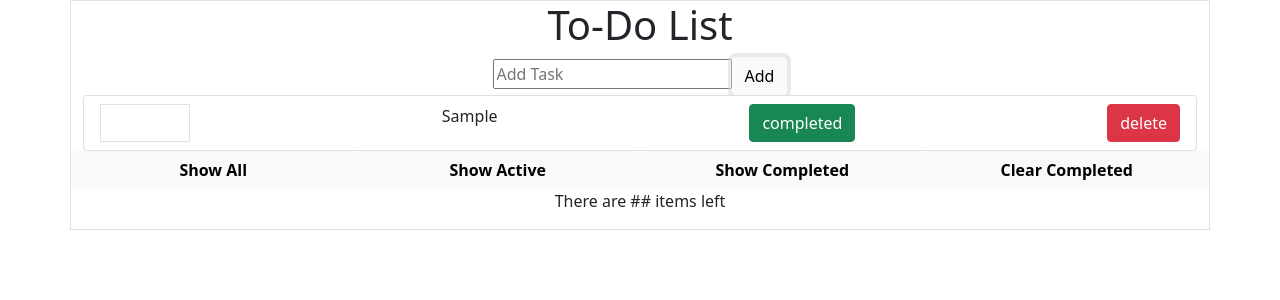
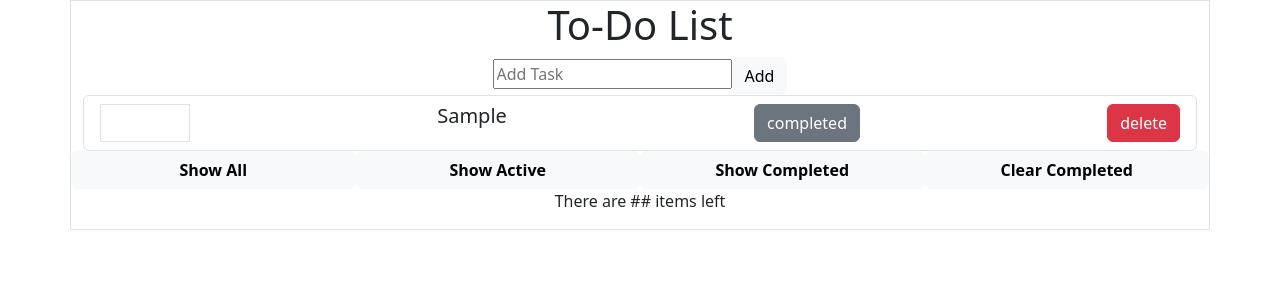
Before and after one commit to smiththay/todo-list, a React (Create React App) app: page / in a window 1280 px wide. Both pictures are taken after typing "Sample" into the empty fields and a click on the button "Add". Shown: the top 300 px of the page. Built offline with nearby package versions, Linux system fonts and the light colour scheme.

Commit message:
line through functional

```diff
--- a/package.json
+++ b/package.json
@@ -6,7 +6,7 @@
     "@testing-library/jest-dom": "^5.11.9",
     "@testing-library/react": "^11.2.5",
     "@testing-library/user-event": "^12.8.3",
-    "bootstrap": "^5.0.0-beta3",
+    "bootstrap": "5.0.0-beta2",
     "react": "^17.0.1",
     "react-bootstrap": "^1.5.2",
     "react-dom": "^17.0.1",
--- a/src/components/App.js
+++ b/src/components/App.js
@@ -62,11 +62,11 @@ export default class App extends Component {
 
   checkedTask(id) {
     this.setState({
-      taskList: this.state.taskList.map(taskList => {
-        if (taskList.id === id) {
-          taskList.completed = !taskList.completed
+      taskList: this.state.taskList.map(taskItem => {
+        if (taskItem.id === id) {
+          taskItem.completed = !taskItem.completed
         }
-        return taskList
+        return taskItem
 
       })
     })
@@ -82,8 +82,8 @@ export default class App extends Component {
   //clearCompleted() {}
 
   render() {
-      return(
-      <div className = "container text-center border" >
+    return (
+      <div className="container text-center border" >
         <h1>To-Do List</h1>
 
         <form onSubmit={this.addTask}>
@@ -95,10 +95,9 @@ export default class App extends Component {
           </button>
         </form>
 
-        { this.state.taskList.map((item, index) => <Task key={index} task={item} onDelete={this.deleteTask} onCheck={this.checkedTask} />)
-    }
+        {this.state.taskList.map((item, index) => <Task key={index} task={item} onDelete={this.deleteTask} onCheck={this.checkedTask} />)}
 
-    <div className = "row" >
+        <div className="row" >
           <div className="col">
             <div className="row d-flex justify-content-between">
               <button className="btn btn-light col-3" type="button"><b>Show All</b></button>
@@ -110,7 +109,6 @@ export default class App extends Component {
         </div>
         <p className="text">There are  ## items left</p>
       </div>
-
     )
   }
 }
--- a/src/components/Task.js
+++ b/src/components/Task.js
@@ -13,9 +13,9 @@ export class Task extends Component {
                     <div className="list-group-item d-flex justify-content-between">
                         <div className="col-1 border text-center"></div>
 
-                        <span className={this.props.task.completed ? "text-decoration-line-through": null}>{this.props.task.taskValue}</span>
+                        <h5 className={this.props.task.completed ? "text-decoration-line-through text-muted": null}>{this.props.task.taskValue}</h5>
 
-                        <button onClick={() => this.props.onCheck(this.props.task.id)} className={this.props.task.completed ? "text-decoration-line-through btn btn-success" : "btn btn-success"}> completed</button>
+                        <button onClick={() => this.props.onCheck(this.props.task.id)} className={this.props.task.completed ? "btn btn-light" : "btn btn-secondary"}> completed</button>
 
                         <button onClick={() => this.props.onDelete(this.props.task.id)} className="btn btn-danger"> delete </button>
 
```
Also changed, not shown: 1 other file (tests, documents, lock files or other folders). Lines whose indentation alone changed are shown as unchanged.
